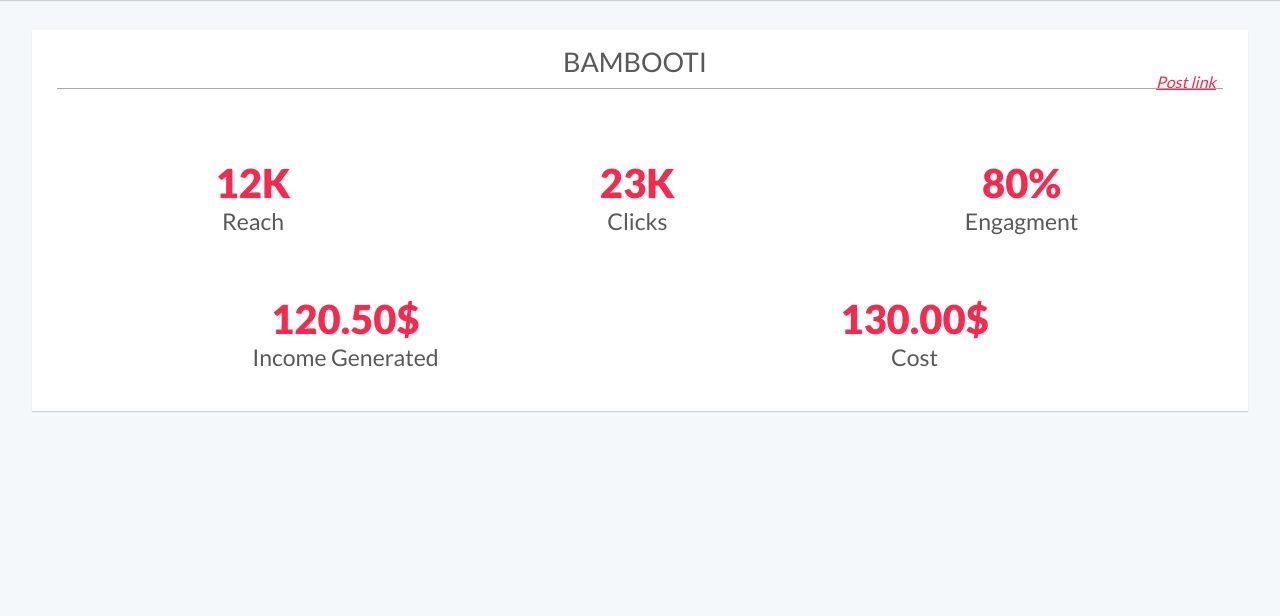
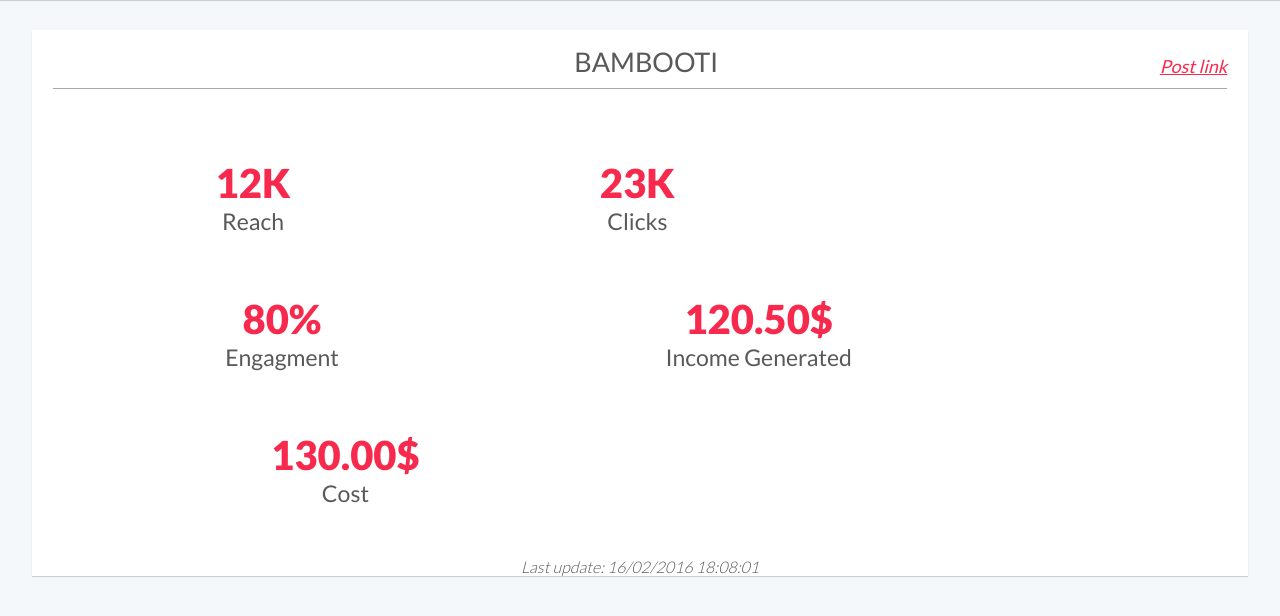
Before and after one commit to siz-io/wildflame-site, a plain HTML site: page dashboard.html in a window 1280 px wide. Shown: the part 80-696 px from the top of the page. Drawn offline with Linux system fonts and the light colour scheme.

Commit message:
fixed space

```diff
--- a/assets/css/dashboard.css
+++ b/assets/css/dashboard.css
@@ -76,8 +76,9 @@ strong {
   font-weight: 400;
   color: #595959;
   padding: 10px;
-  padding-left: 0;
-  width: 95%;
+  padding-left: 80px;
+  padding-right: 0;
+  width: 90%;
   font-size: 27px;
   margin: auto;
   text-align: center;
@@ -95,6 +96,10 @@ strong {
 .five-l, .five-mid-l, .five-mid, .five-mid-r, .five-r {
   display: inline-block;
   width: 19%;
+}
+
+.five-mid {
+  padding-left: 29px;
 }
 
 .dark {
@@ -117,9 +122,17 @@ strong {
   font-style: italic;
   text-transform: none;
   text-decoration: underline;
-  position: absolute;
-  right: 5%;
-  top: 19%;
+  float: right;
+  font-size: 18px;
+  padding-top: 10px;
+}
+
+.last-update {
+  text-align: center;
+  font-style: italic;
+  margin-top: 10px;
+  color: #595959;
+  font-weight: 300;
 }
 
 @media (max-width: 1350px) {
@@ -153,10 +166,6 @@ strong {
   .five-r {
     width: 100%;
   }
-
-  .post-link {
-    right: 14%;
-  }
 }
 
 @media (max-width: 500px) {
--- a/dashboard.html
+++ b/dashboard.html
@@ -17,8 +17,7 @@
       </div>
   </header>
   <section class="post">
-    <p class="post-name">Bambooti</p>
-    <a class="post-link" href="http://kickstarter.com/projects/bambooti/bambooti-a-wooden-back-for-your-mac?utm_source=kickbooster&utm_medium=referral&utm_content=link&utm_campaign=ztrtejox">Post link</a>
+    <p class="post-name">Bambooti <a class="post-link" href="http://kickstarter.com/projects/bambooti/bambooti-a-wooden-back-for-your-mac?utm_source=kickbooster&utm_medium=referral&utm_content=link&utm_campaign=ztrtejox">Post link</a></p>
     <div class="post-detail">
       <div class="five-l">
         <p class="dark"><span class="upper">12k</span> <br>Reach</p>
@@ -39,6 +38,8 @@
       <div class="five-r">
         <p class="dark"><span class="upper">130.00$</span> <br>Cost</p>
       </div>
+
+      <p class="last-update">Last update: 16/02/2016 18:08:01</p>
     </div>
   </section>
 </body>
```
